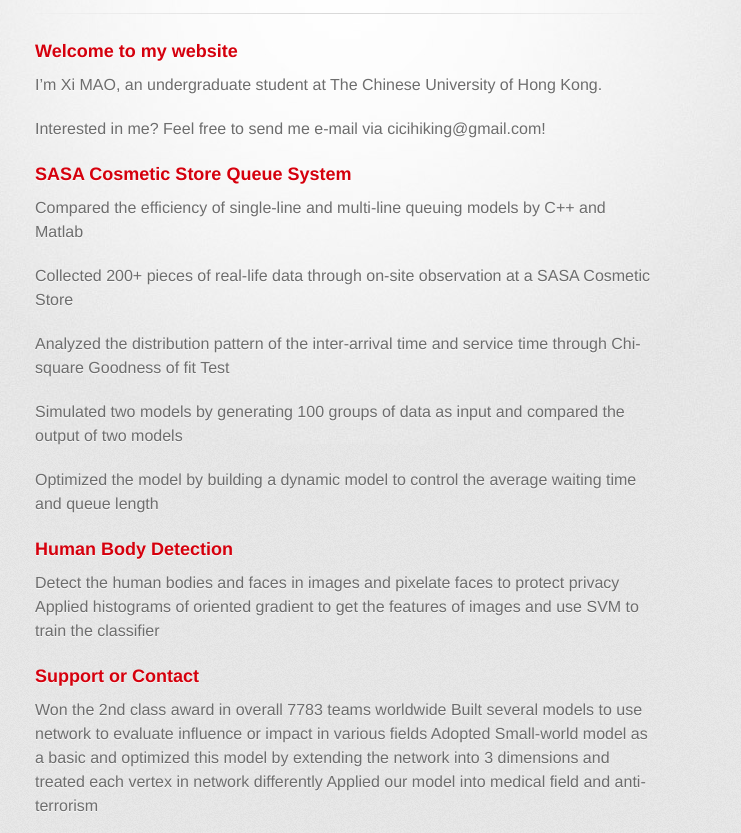
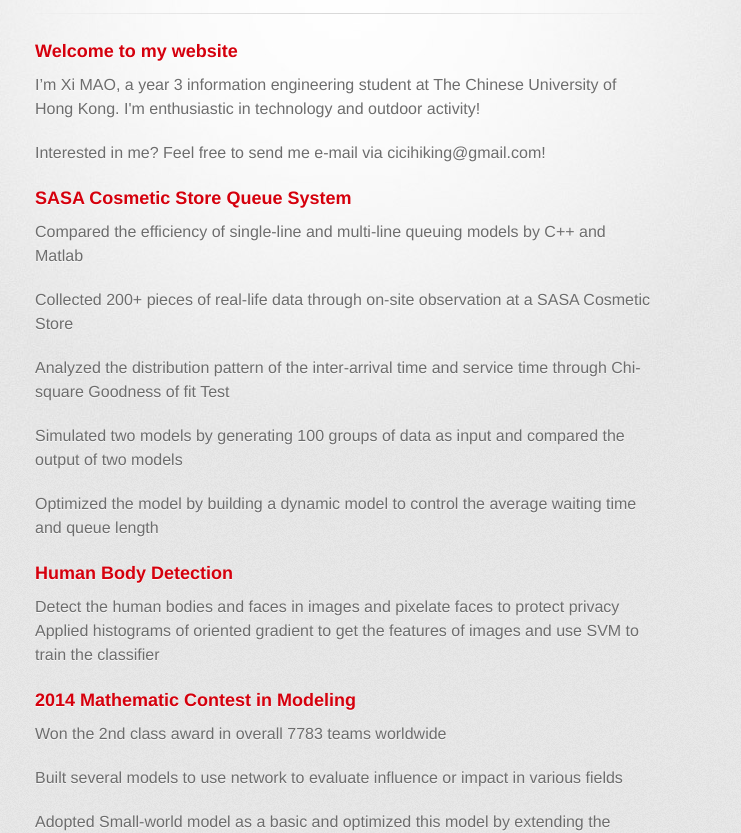
Before and after one commit to cicimiu/cicimiu.github.io, a plain HTML site: page index.html in a window 1280 px wide. Shown: the part 129-962 px from the top of the page, without its empty margins (295-1036 px from the left). Drawn offline with Linux system fonts and the light colour scheme; a web font is replaced by a local one.

Commit message:
Update index.html

```diff
--- a/index.html
+++ b/index.html
@@ -29,7 +29,7 @@
           <h3>
 <a id="welcome-to-my-website" class="anchor" href="#welcome-to-my-website" aria-hidden="true"><span class="octicon octicon-link"></span></a>Welcome to my website</h3>
 
-<p>I’m Xi MAO, an undergraduate student at The Chinese University of Hong Kong.</p>
+<p>I’m Xi MAO, a year 3 information engineering student at The Chinese University of Hong Kong. I'm enthusiastic in technology and outdoor activity!</p>
 
 
 
@@ -53,11 +53,11 @@ Applied histograms of oriented gradient to get the features of images and use SV
 </p>
 
 <h3>
-<a id="2014-Mathematic-Contest-in-Modeling" class="anchor" href="#2014-Mathematic-Contest-in-Modeling" aria-hidden="true"><span class="octicon octicon-link"></span></a>Support or Contact</h3>
+<a id="2014-Mathematic-Contest-in-Modeling" class="anchor" href="#2014-Mathematic-Contest-in-Modeling" aria-hidden="true"><span class="octicon octicon-link"></span></a>2014 Mathematic Contest in Modeling</h3>
 
-<p>Won the 2nd class award in overall 7783 teams worldwide
-Built several models to use network to evaluate influence or impact in various fields
-Adopted Small-world model as a basic and optimized this model by extending the network into 3 dimensions and treated each vertex in network differently
+<p>Won the 2nd class award in overall 7783 teams worldwide<p>
+Built several models to use network to evaluate influence or impact in various fields<p>
+Adopted Small-world model as a basic and optimized this model by extending the network into 3 dimensions and treated each vertex in network differently<p>
 Applied our model into medical field and anti-terrorism
 </p>
         </section>
```
